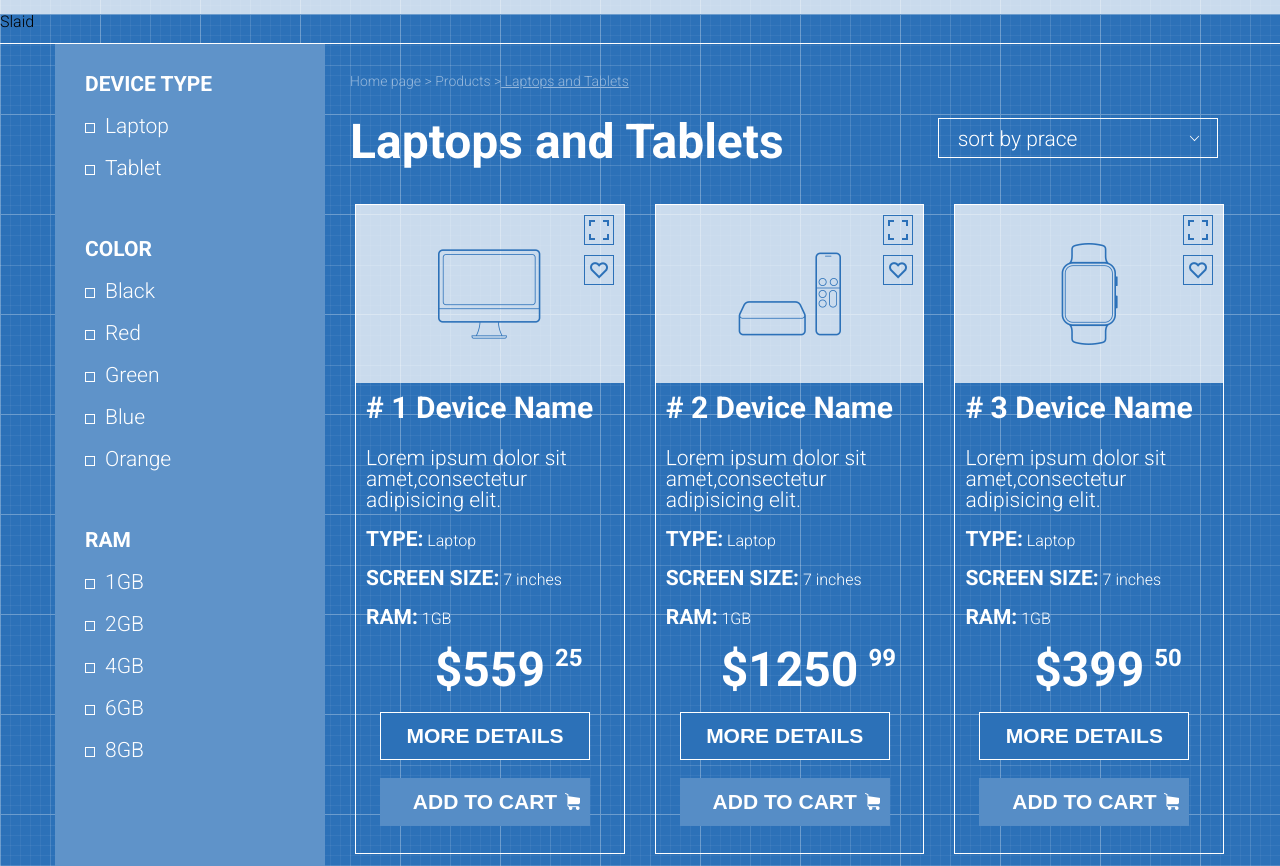
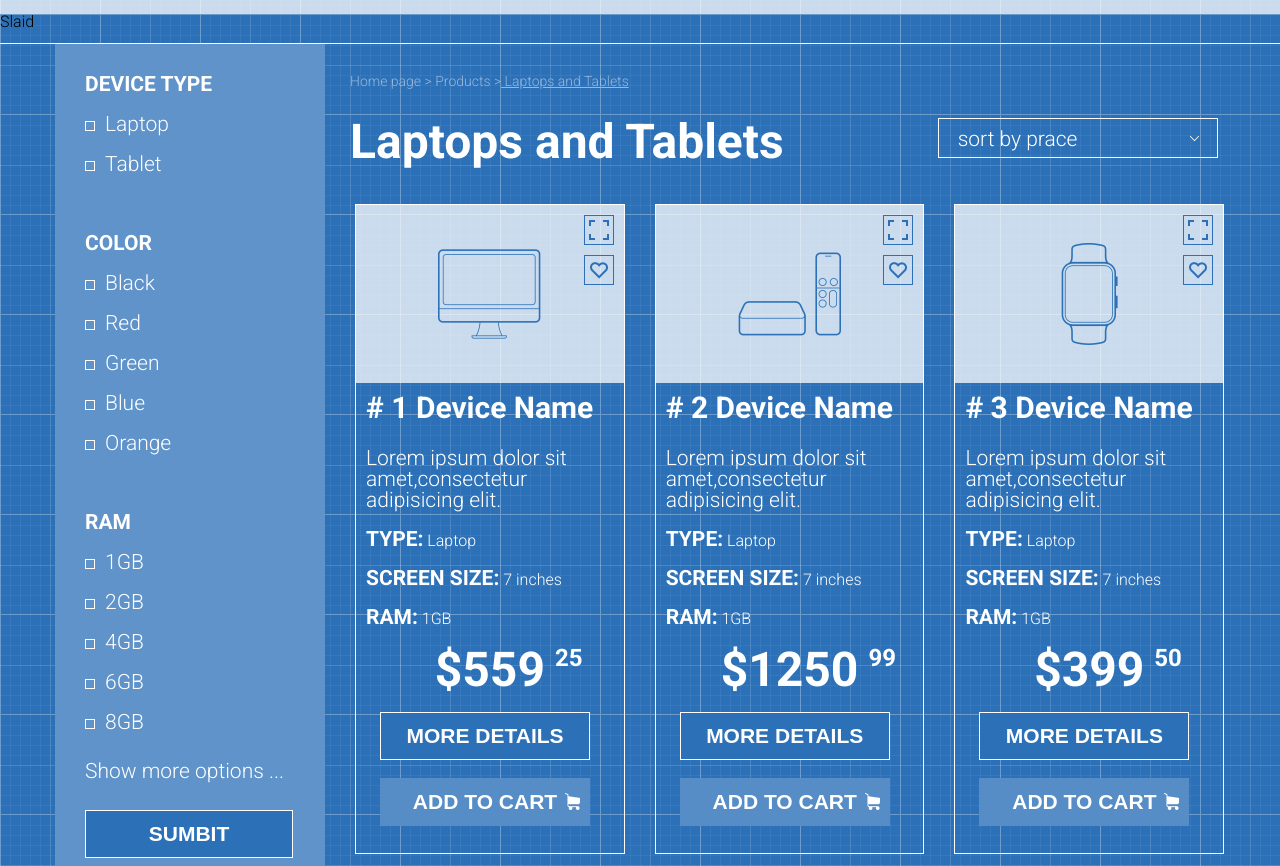
Before and after one commit to YuriiMakoveichuk/shop-logo, a plain HTML site: page index.html in a window 1280 px wide. Shown: the part 86-952 px from the top of the page. Drawn offline with Linux system fonts and the light colour scheme.

Commit message:
add main end

```diff
--- a/index.html
+++ b/index.html
@@ -114,10 +114,13 @@
                 <li><input type="checkbox" class="device-checkbox-input" id="8gb">
                 <label for="8gb" class="device-checkbox-label"><span>8GB</span></label></li>
               </div>
+              <div class="device-more-options">Show more options ...</div>
+              <button class="device-sumbit">SUMBIT</button>
+            </div>
+          </aside>
 
 
-            </div>
-          </aside>
+
           <div class="col-9">
             <div class="hed-laptop">
               <li class="page">
--- a/style.css
+++ b/style.css
@@ -160,7 +160,7 @@
 
   .device {
     width: 100%;
-    height: 848px;
+    height: 850px;
     background-color:#5f93c9;
     padding: 30px;
     color: white;
@@ -177,8 +177,8 @@
   }
 
   .device-color {
-    margin-top: 60px;
-    margin-bottom: 60px;
+    margin-top: 58px;
+    margin-bottom: 58px;
   }
   .device span {
     margin-left: 10px;
@@ -196,13 +196,25 @@
     width: 8px;
     height: 8px;
     border: 1px solid white;
-    margin-top: 28px;
+    margin-top: 26px;
 
   }
   .device-checkbox-input:checked + .device-checkbox-label::before {
     background-color: white;
   }
-
+  .device-more-options {
+    margin-top: 28px;
+    margin-bottom: 28px;
+  }
+  .device-sumbit {
+    width: 208px;
+    height: 48px;
+    border: 1px solid white;
+    background-color: #2c71b8;
+    color: white;
+    font-size: 21px;
+    font-weight: bold;
+  }
 
   .col-9 {
     max-width: 75%;
```
